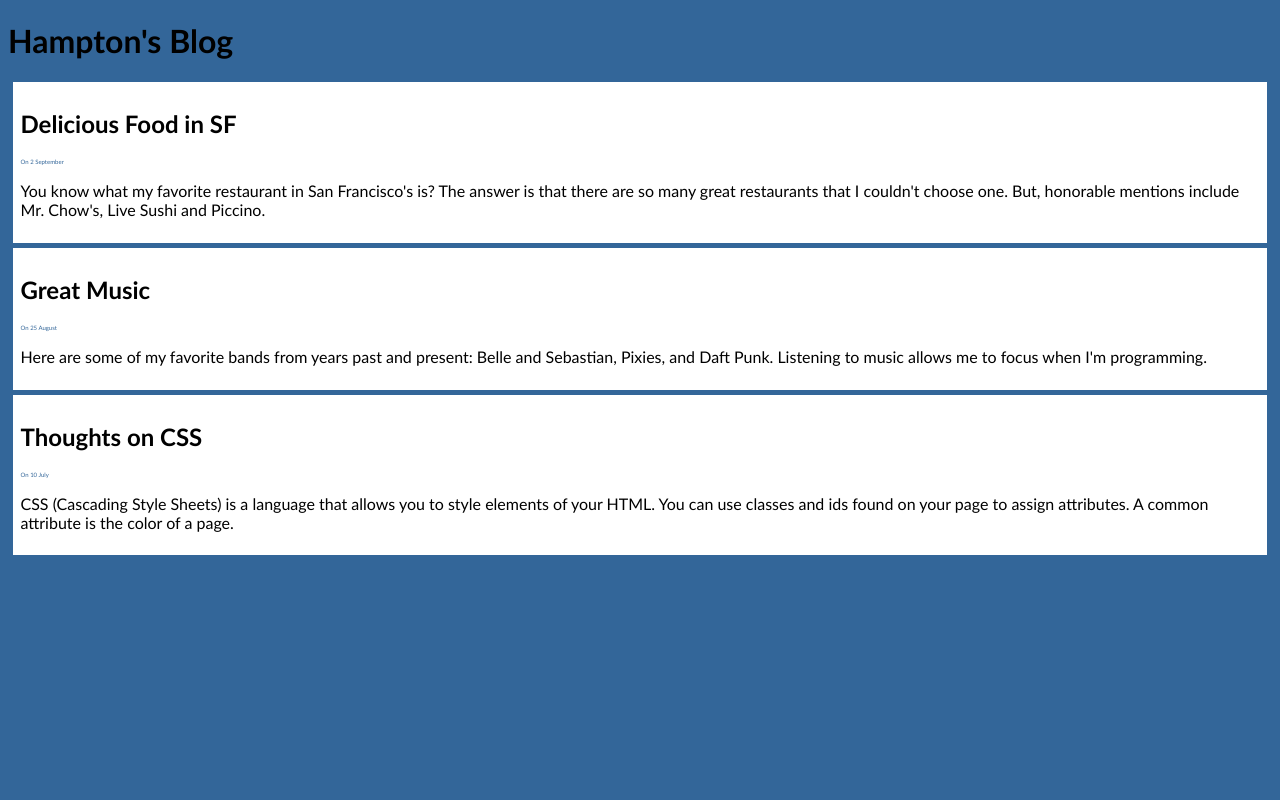
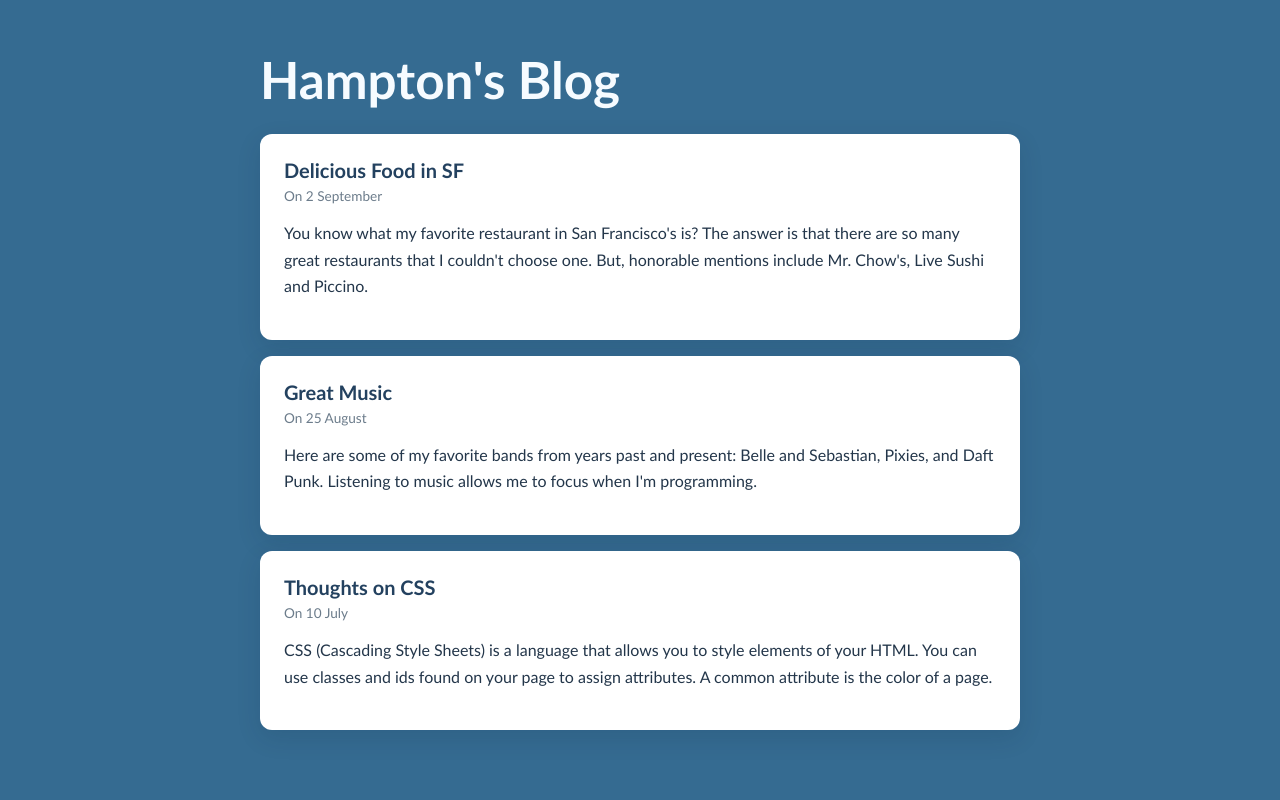
Before and after one commit to schillgc/Static, a PHP site: page / in a window 1280 px wide. Run offline with PHP 8.4, Linux system fonts and the light colour scheme.

Commit message:
style: refine Sass blog and palette examples

```diff
--- a/SasS/Blog/start/main.css
+++ b/SasS/Blog/start/main.css
@@ -1,22 +1,25 @@
+* { box-sizing: border-box; }
 body {
-  background: #369;
-  font-family: Futura, "Trebuchet MS", sans-serif; }
-  body > h1 {
-    font-size: 3em;
-    color: #eee;
-    margin: 5px 0 0 5px; }
-
+  min-height: 100vh;
+  margin: 0;
+  padding: 3rem 1rem;
+  background: #356b91;
+  color: #23364a;
+  font-family: Futura, "Trebuchet MS", sans-serif;
+}
+main { width: min(100%, 760px); margin: 0 auto; }
+main > h1 { margin: 0 0 1.5rem; color: #f6fbff; font-size: clamp(2rem, 6vw, 3.2rem); }
 .entry {
-  background: white;
-  margin: 5px;
-  padding: 7.5px; }
-  .entry h1 {
-    font-size: 1.2em;
-    margin: 0px; }
-  .entry .date {
-    font-size: 0.3em;
-    color: #369; }
-  .entry a {
-    color: #369; }
-
-/*# sourceMappingURL=main.css.map */
+  margin: 0 0 1rem;
+  padding: 1.5rem;
+  border-radius: 12px;
+  background: #fff;
+  box-shadow: 0 8px 24px rgb(10 30 55 / 12%);
+}
+.entry h2 { margin: 0 0 .4rem; color: #23415f; font-size: 1.25rem; }
+.entry .date { margin-bottom: .8rem; color: #6c7c8b; font-size: .85rem; }
+.entry p { line-height: 1.65; }
+@media (max-width: 480px) {
+  body { padding: 1.5rem .75rem; }
+  .entry { padding: 1rem; }
+}
```
